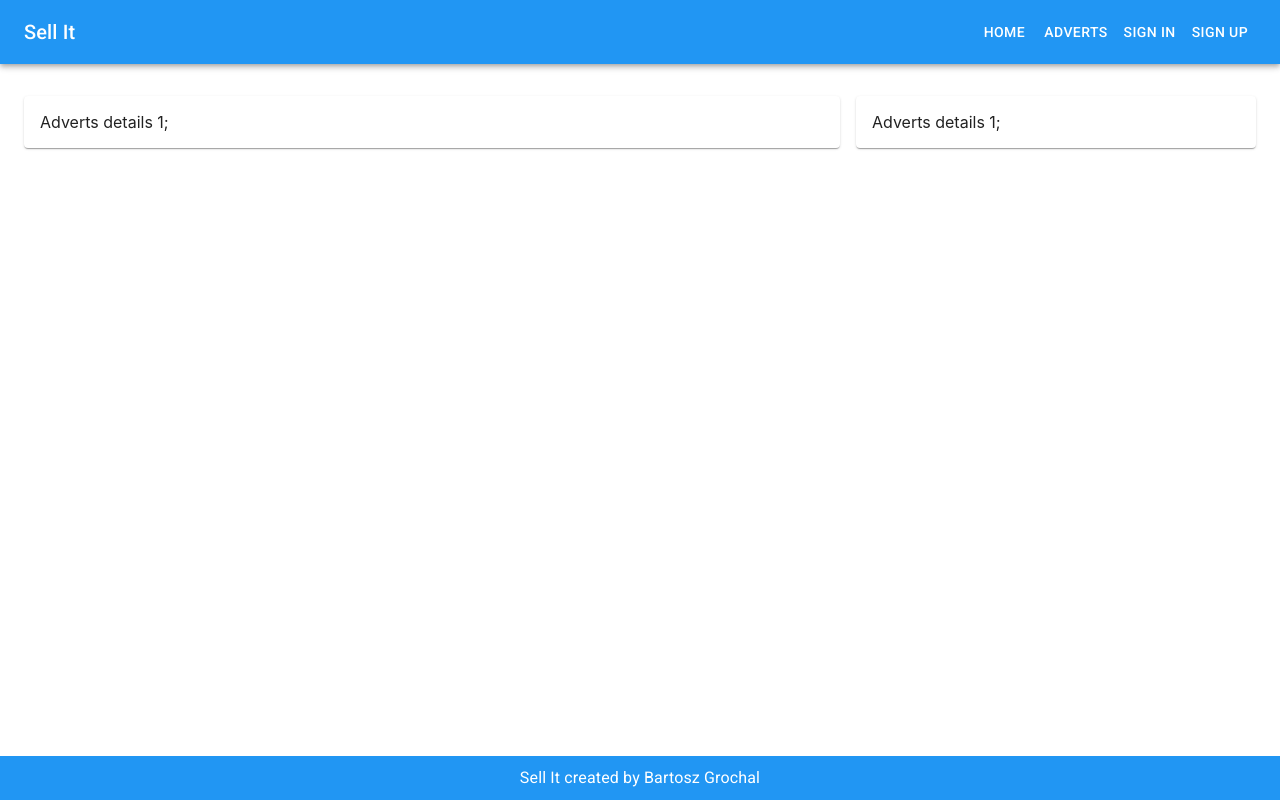
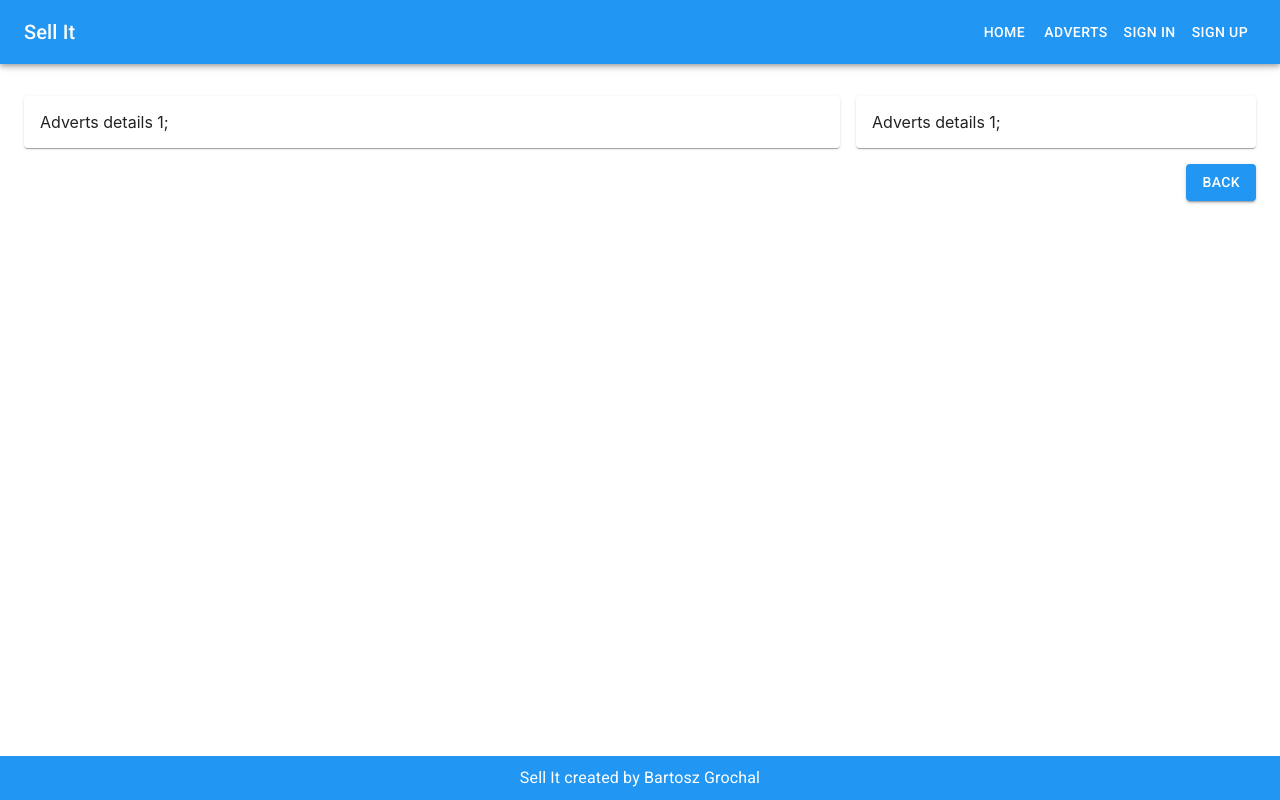
Before and after one commit to b-grochal/react-sell-it, a React (Create React App) app: page /adverts/1 in a window 1280 px wide. Built offline with nearby package versions, Linux system fonts and the light colour scheme; no server answers.

Commit message:
Prepared redux stuff for fetching details of advert.

```diff
--- a/src/actions/advertActions.js
+++ b/src/actions/advertActions.js
@@ -35,8 +35,11 @@ export const listAdverts = () => async (dispatch) => {
 export const detailsAdvert = (advertId) => async (dispatch) => {
   dispatch({ type: ADVERT_DETAILS_REQUEST, payload: advertId });
   try {
-    const { data } = await Axios.get(`/api/products/${advertId}`);
+    const { data } = await Axios.get(
+      `http://localhost:5001/sell-it-747c3/us-central1/api/adverts/${advertId}`
+    );
     dispatch({ type: ADVERT_DETAILS_SUCCESS, payload: data });
+    console.log(data);
   } catch (error) {
     dispatch({
       type: ADVERT_DETAILS_FAIL,
--- a/src/pages/AdvertDetailsPage.js
+++ b/src/pages/AdvertDetailsPage.js
@@ -1,6 +1,8 @@
-import { Container, Grid, makeStyles, Paper } from "@material-ui/core";
+import { Button, Container, Grid, makeStyles, Paper } from "@material-ui/core";
 import React, { useEffect } from "react";
 import { useDispatch, useSelector } from "react-redux";
+import { detailsAdvert } from "../actions/advertActions";
+import { useHistory } from "react-router-dom";
 
 const useStyles = makeStyles((theme) => ({
   container: {
@@ -13,8 +15,20 @@ const useStyles = makeStyles((theme) => ({
 }));
 
 const AdvertDetailsPage = (props) => {
+  const history = useHistory();
   const classes = useStyles();
   const advertId = props.match.params.id;
+  const dispatch = useDispatch();
+  const advertDetails = useSelector((state) => state.advertDetails);
+  const { advert, loading, error } = advertDetails;
+
+  const goBackHandler = () => {
+    history.goBack();
+  };
+
+  useEffect(() => {
+    dispatch(detailsAdvert(advertId));
+  }, []);
 
   return (
     <Container className={classes.container}>
@@ -29,6 +43,11 @@ const AdvertDetailsPage = (props) => {
             <span>Adverts details {advertId}</span>;
           </Paper>
         </Grid>
+        <Grid item container xs={12} justifyContent="flex-end">
+          <Button color="primary" variant="contained" onClick={goBackHandler}>
+            Back
+          </Button>
+        </Grid>
       </Grid>
     </Container>
   );
```
